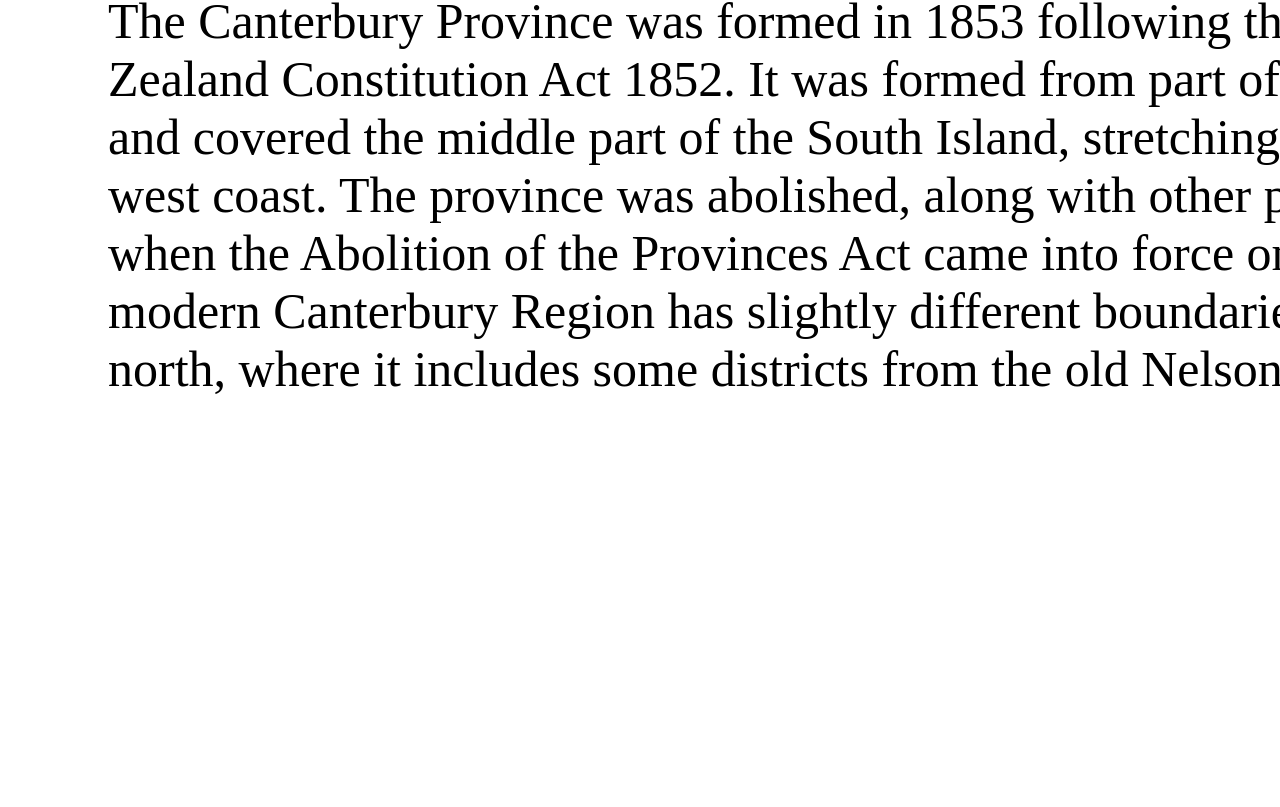
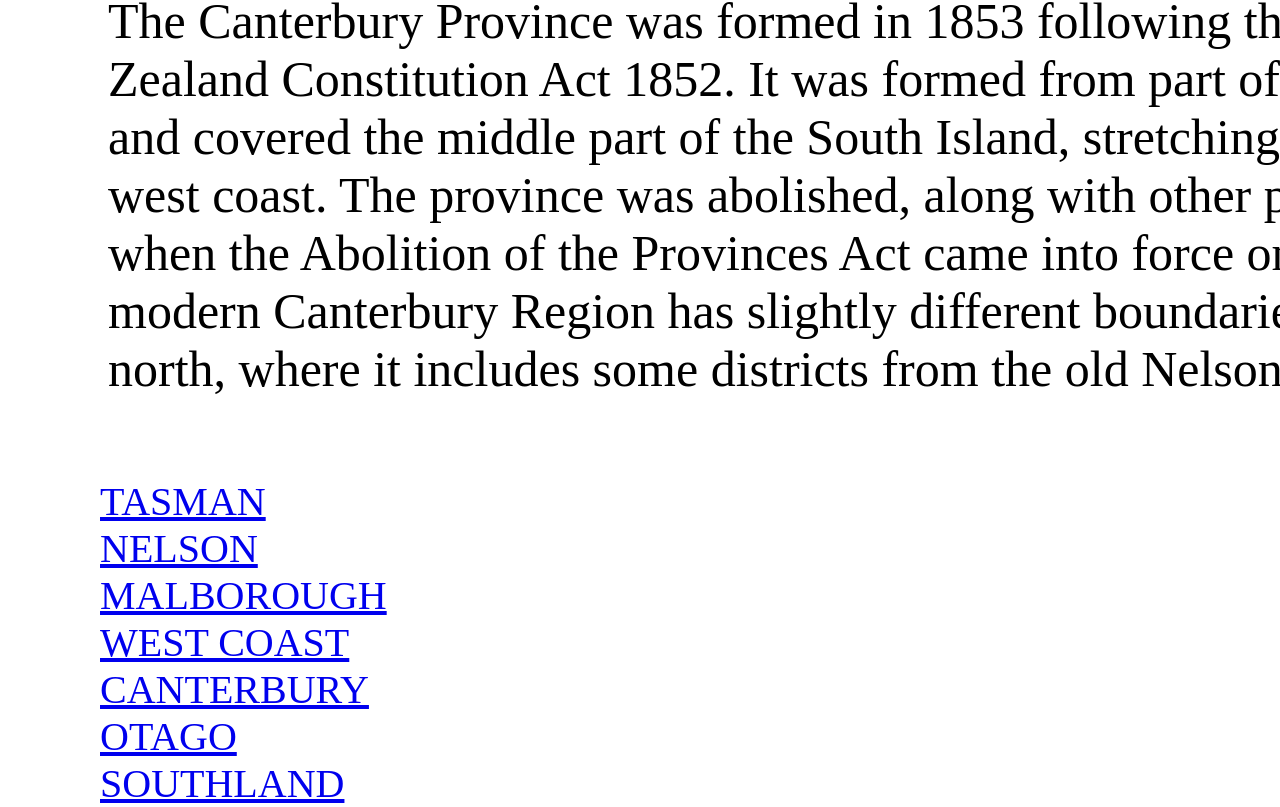
Before and after one commit to alexarlington/exhibit, a React (Create React App) app: page /south-island/canterbury in a window 1280 px wide. Shown: the part 1875-2682 px from the top of the page. Before the commit the page ends 2353 px from the top, so only its background shows below. Built offline with nearby package versions, Linux system fonts and the light colour scheme.

Commit message:
imaged mapping done to best of ability

```diff
--- a/src/components/Home.jsx
+++ b/src/components/Home.jsx
@@ -1,6 +1,7 @@
 import React from "react";
 import { Link } from 'react-router-dom'
 import '../styles/home.css';
+
 
 
 function Home() {
@@ -18,4 +19,4 @@ function Home() {
 
 }
 
- export default Home
+export default Home
--- a/src/components/Octopus.jsx
+++ b/src/components/Octopus.jsx
@@ -1,7 +1,8 @@
 import React, {useState, useEffect} from "react";
-import { useParams} from 'react-router-dom'
+import { useParams, Link} from 'react-router-dom'
 import '../styles/horizontal-component.css';
 import '../styles/button.css';
+
 import Button from './Button.jsx'
 
 
@@ -28,14 +29,12 @@ function Octopus(props) {
      timerId = (setTimeout(function () {
       window.location.href = '/';
       }, 60000))
-      console.log(timerId)
       setTimerId(timerId)
   }
 
   const resetTimer = () => {
     clearTimeout(timerId);
     startTimer()
-    console.log(timerId)
   }
 
   useEffect(() => {
@@ -47,17 +46,11 @@ function Octopus(props) {
 
   const indexLang = copyArray.indexOf(findLang)
   const octopus = findArray[index]
-  // const hotspot = octopus.hotspots[0]
-  // console.log(hotspot)
-
-
-
+  // const hotspot = octopus.hotspots
 
 
  return (
-  <div onClick={resetTimer}>
-
-
+   <div onClick={resetTimer}>
     <div className="button-container-h">
       <Button page={props}/>
       <button className='page-button' onClick={() => setState("EN")} >
@@ -84,18 +77,13 @@ function Octopus(props) {
       <img src={octopus.image.src} alt={octopus.image.alt} useMap="octo=map"/>
     </div>
   </div>
+  <div className="dom-links-h">
+    <Link to={`/octopus/close-up-1`}>CLOSE UP ONE</Link><br/>
+    <Link to={`/octopus/close-up-2`}>CLOSE UP TWO</Link><br/>
+    <Link to={`/octopus/close-up-3`}>CLOSE UP THREE</Link><br/>
+</div>
 </ div>
  )
 }
 
 export default Octopus
-
-
-
-{/* <div>
-<Link to={`/`}>back</Link><br/>
-<Link to={`/octopus/octopus-home`}>HOME</Link><br/>
-<Link to={`/octopus/close-up-1`}>CLOSE UP ONE</Link><br/>
-<Link to={`/octopus/close-up-2`}>CLOSE UP TWO</Link><br/>
-<Link to={`/octopus/close-up-3`}>CLOSE UP THREE</Link><br/>
-</div> */}
--- a/src/components/SouthIsland.jsx
+++ b/src/components/SouthIsland.jsx
@@ -1,5 +1,5 @@
 import React, {useState, useEffect} from "react";
-import { useParams } from 'react-router-dom'
+import { useParams, Link } from 'react-router-dom'
 import '../styles/vertical-component.css';
 import '../styles/button.css';
 import '../main.css';
@@ -28,7 +28,7 @@ function SouthIsland(props) {
   function startTimer(){
      timerId = (setTimeout(function () {
       window.location.href = '/';
-      }, 600000))
+      }, 60000))
       console.log(timerId)
       setTimerId(timerId)
   }
@@ -79,6 +79,15 @@ return (
             {southIsland.copy[indexLang].description}
           </p>
       </div>
+    </div >
+    <div className="dom-links-v">
+        <Link to={`/south-island/tasman`}>TASMAN</Link><br/>
+        <Link to={`/south-island/nelson`}>NELSON</Link><br/>
+        <Link to={`/south-island/marlborough`}>MALBOROUGH</Link><br/>
+        <Link to={`/south-island/west-coast`}>WEST COAST</Link><br/>
+        <Link to={`/south-island/canterbury`}>CANTERBURY</Link><br/>
+        <Link to={`/south-island/otago`}>OTAGO</Link><br/>
+        <Link to={`/south-island/southland`}>SOUTHLAND</Link><br/>
     </div>
     </div>
 );
@@ -86,12 +95,3 @@ return (
 }
 
  export default SouthIsland
-
-//  <Link to={`/south-island/south-island-home`}>HOME</Link><br/>
-//  <Link to={`/south-island/tasman`}>Tasman</Link><br/>
-//   <Link to={`/south-island/nelson`}>Nelson</Link><br/>
-//   <Link to={`/south-island/marlborough`}>Marlborough</Link><br/>
-//   <Link to={`/south-island/west-coast`}>West Coast</Link><br/>
-//   <Link to={`/south-island/canterbury`}>Canterbury</Link><br/>
-//   <Link to={`/south-island/otago`}>Otago</Link><br/>
-//   <Link to={`/south-island/southland`}>Southland</Link><br/>
--- a/src/exhibit1.json
+++ b/src/exhibit1.json
@@ -8,11 +8,22 @@
      "alt": "Octopus on backlight"
    },
    "hotspots": [{
-    "shape": "circle",
+    "shape": "cirle",
     "coords": "750,884,199",
     "alt": "tenticle",
     "href": "/octopus/close-up-1"
-   }],
+   },{
+    "shape": "cirle",
+    "coords": "1226,1147,139",
+    "alt": "tenticle",
+    "href": "/octopus/close-up-1"
+   }, {
+   "shape": "circle",
+    "coords": "1168,528,126",
+    "alt": "tenticle",
+    "href": "/octopus/close-up-1"
+   }
+  ],
    "copy":[{
     "language": "EN",
     "title": "Sydney Octopus",
--- a/src/exhibit2.json
+++ b/src/exhibit2.json
@@ -9,12 +9,41 @@
       "alt": "Map of South Island"
     },
     "hotspots": [{
-     "mapId": "",
-     "shape": "",
-     "coords": "",
-     "alt": "",
-     "href": ""
-    }],
+     "shape": "poly",
+     "coords": "693,364,714,296,656,197,587,237,640,306,579,385,629,452",
+     "alt": "tasman",
+     "href": "/south-island/tasman"
+    },{
+      "shape": "circle",
+      "coords": "713,144,71",
+      "alt": "nelson",
+      "href": "/south-island/nelson"
+     },{
+      "shape": "poly",
+      "coords": "736,280,652,410,689,466,796,398,860,317,791,215",
+      "alt": "marlborough",
+      "href": "/south-island/marlborough"
+     },{
+      "shape": "poly",
+      "coords": "595,232,650,288,583,389,625,444,226,761,187,732,449,504",
+      "alt": "west-coast",
+      "href": "/south-island/west-coast"
+     },{
+      "shape": "poly",
+      "coords": "787,398,765,382,693,453,657,416,351,673,337,748,401,812,498,807,616,645,672,671,715,639,672,573",
+      "alt": "canterbury",
+      "href": "/south-island/canterbury"
+     },{
+      "shape": "poly",
+      "coords": "342,685,331,747,405,818,487,808,424,989,313,1057,299,907,299,867,274,889,220,878,203,826,218,761",
+      "alt": "otago",
+      "href": "/south-island/otago"
+     },{
+      "shape": "poly",
+      "coords": "161,1155,318,1050,296,873,211,846,215,746,181,740,33,969,171,1021",
+      "alt": "southland",
+      "href": "/south-island/southland"
+     }],
     "copy":[{
      "language": "EN",
      "title": "South Island",
--- a/src/main.css
+++ b/src/main.css
@@ -35,6 +35,9 @@ h3{
 p{
  font-size: 30px
 }
+
+
+
 /* 0 - 1486px screen is black, after its white */
 /* @media only screen and (max-width: 1080px) {
  body {
--- a/src/styles/horizontal-component.css
+++ b/src/styles/horizontal-component.css
@@ -31,6 +31,11 @@
   padding: 20px;
   width: 420px;
   margin: 5px;
+}
 
-
-}
+.dom-links-h {
+  position: absolute;
+  bottom: 100px;
+  left: 100px;
+  font-size: 30px;
+ }
--- a/src/styles/vertical-component.css
+++ b/src/styles/vertical-component.css
@@ -37,3 +37,9 @@
 .p-v {
  font-size: 50px
 }
+
+.dom-links-v {
+  position: absolute;
+  left: 100px;
+  font-size: 40px;
+ }
```
Also changed, not shown: public/images/south-island.png.
